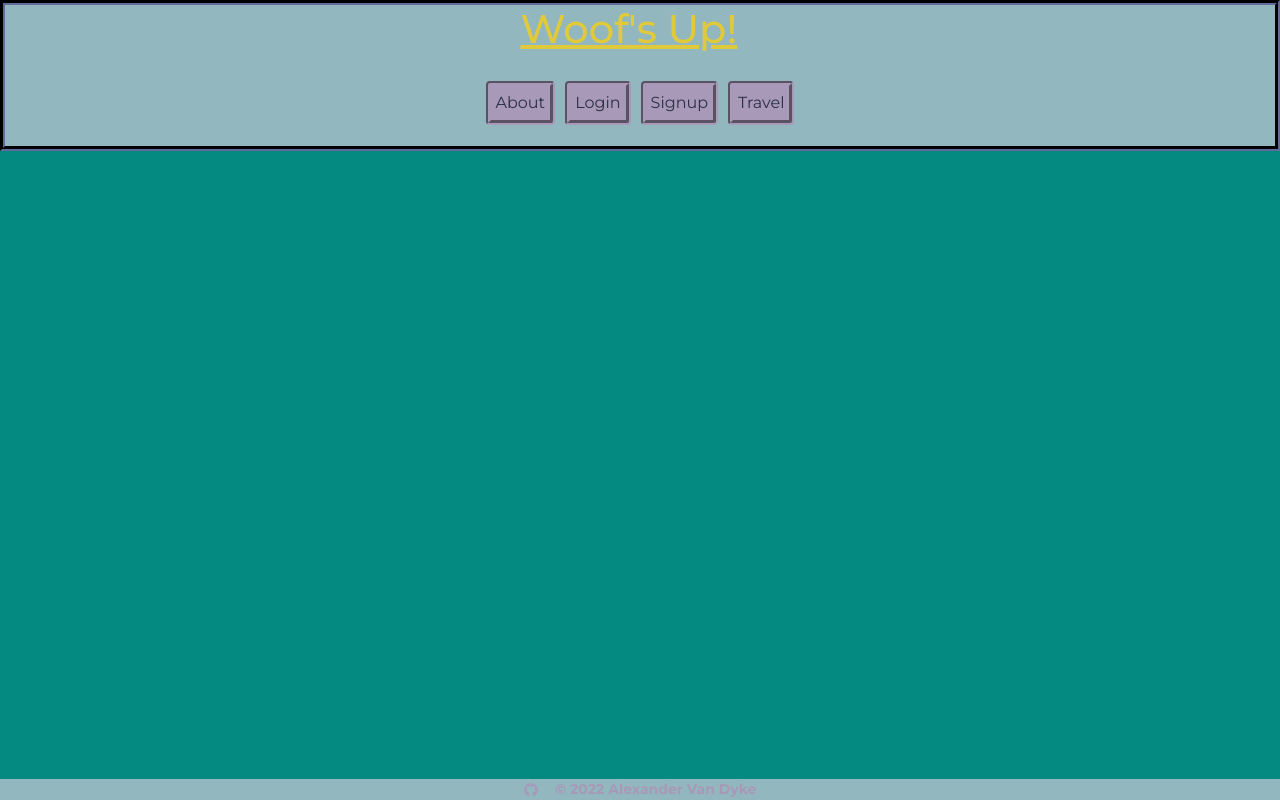
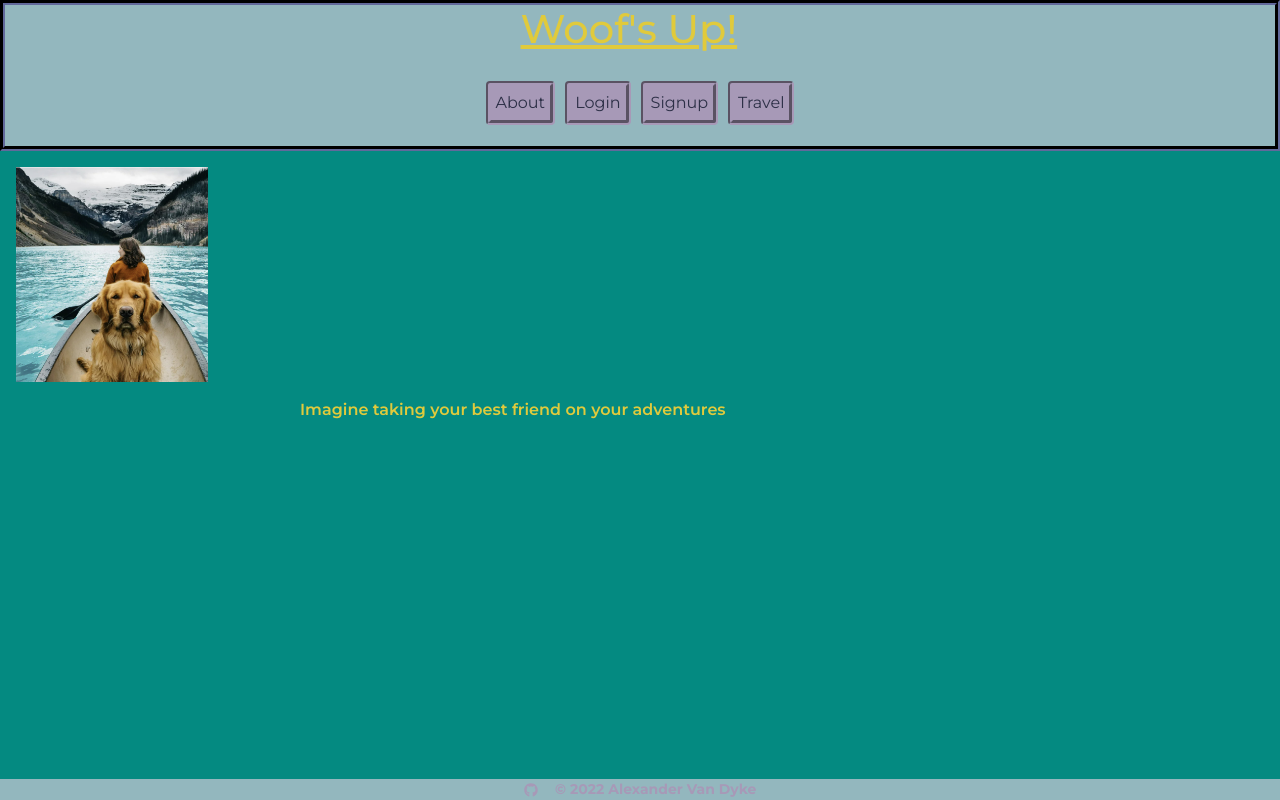
Before and after one commit to AlexandertheGreat491/Woofs_Up, a React (Create React App) app in the folder client/: page / in a window 1280 px wide. Built offline with nearby package versions, Linux system fonts and the light colour scheme.

Commit message:
added image and text to home page with styling

```diff
--- a/client/src/components/Header/index.js
+++ b/client/src/components/Header/index.js
@@ -1,6 +1,8 @@
 import React from "react";
 import { Link } from "react-router-dom";
 import Auth from "../../utils/auth";
+
+import dogCar from "../../assets/images/dog_car.jpg";
 
 function Header(props) {
   const { options = [], setOption } = props;
@@ -12,6 +14,7 @@ function Header(props) {
 
   return (
     <header className="col-12 d-inline-flex pb-3">
+
       <div>
         <Link to="/">
         <h1 className="d-inline-flex w-100">Woof's Up!</h1>
--- a/client/src/index.css
+++ b/client/src/index.css
@@ -35,6 +35,17 @@ code {
     monospace;
 }
 
+/* home page styling */
+.home {
+  background-color: var(--background);
+}
+
+#text {
+  margin-left: 18.75em;
+  font-size: 1em;
+  font-weight: 600;
+  color: var(--tertiary);
+}
 
 /* header styling */
 h1,
--- a/client/src/pages/Home.js
+++ b/client/src/pages/Home.js
@@ -1,7 +1,19 @@
 import React from "react";
+import dogCanoe from ".//../assets/images/dog_canoe.jpg";
 
 const Home = () => {
-  return <div></div>;
+  return (
+    <div className="home">
+      <img
+        id="canoe"
+        style={{ width: "15%", height: "15%" }}
+        src={dogCanoe}
+        alt="canoe"
+        className="d-inline-flex m-3"
+      />
+      <p id="text">Imagine taking your best friend on your adventures</p>
+    </div>
+  );
 };
 
 export default Home;
```
